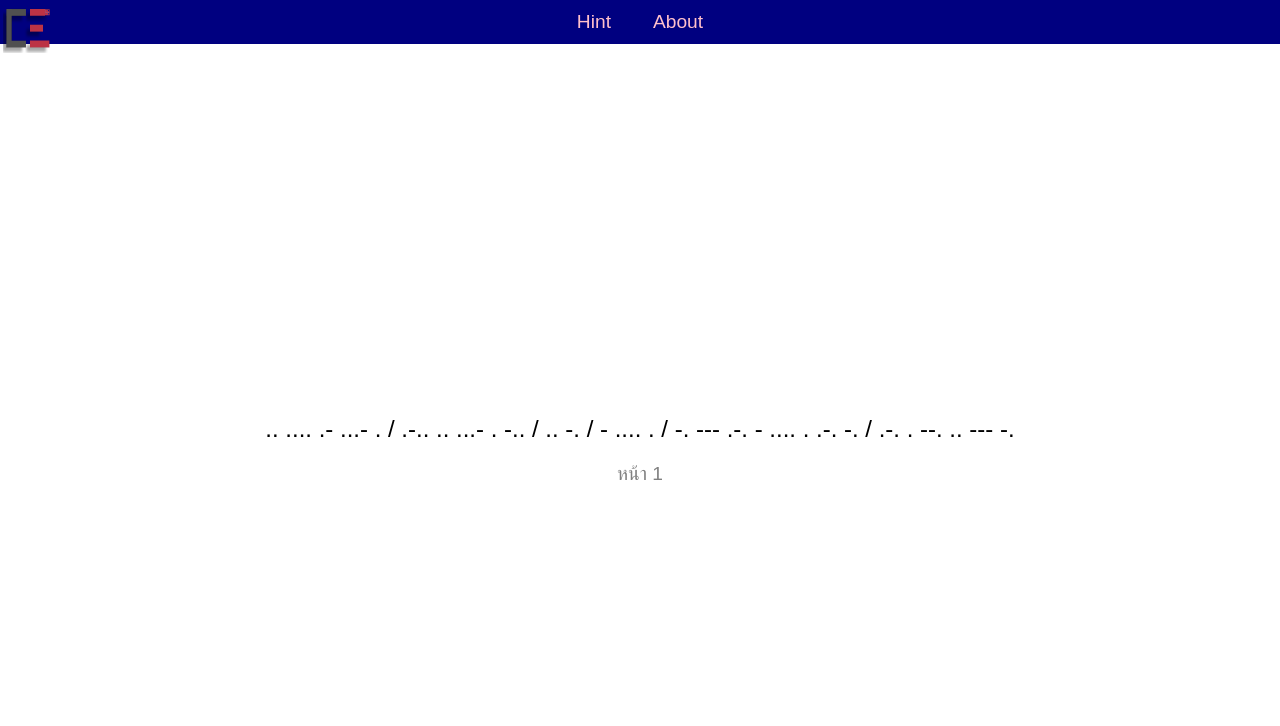
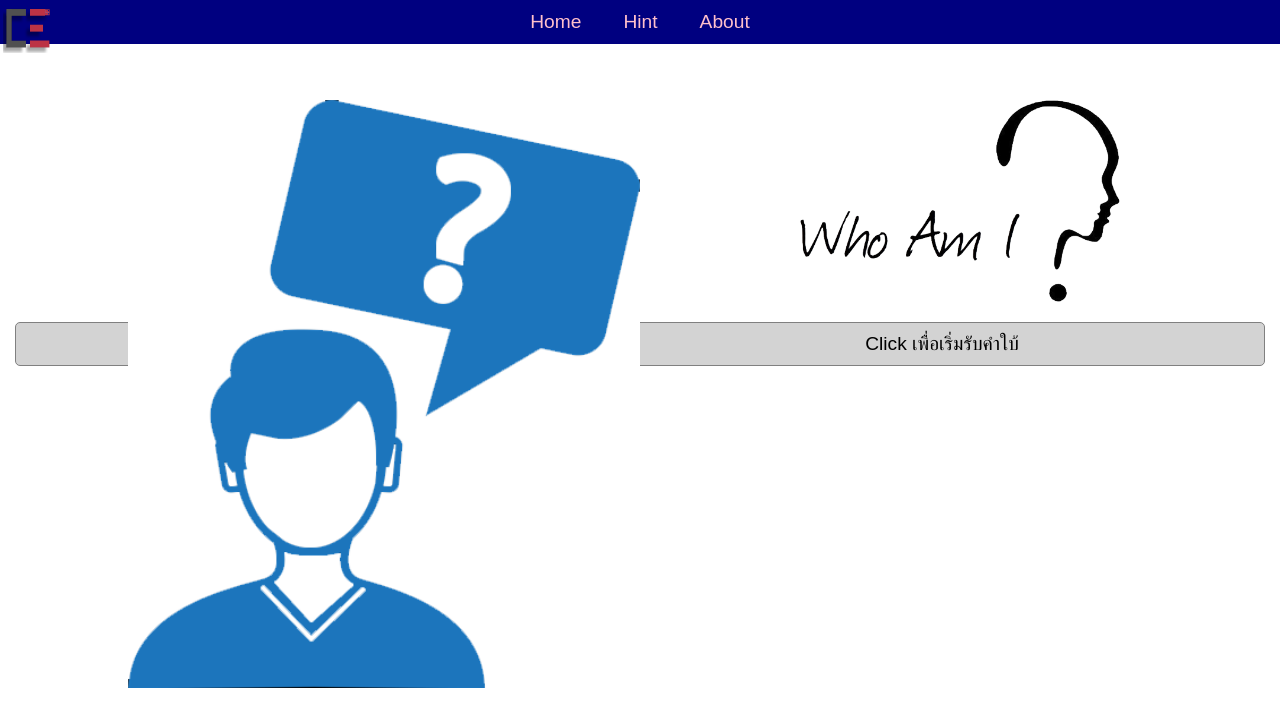
Before and after one commit to cessruboyhandsome/Hint-for-Nong-Coke, a plain HTML site: page index.html in a window 1280 px wide. Drawn offline with Linux system fonts and the light colour scheme.

Commit message:
Update index.html

```diff
--- a/index.html
+++ b/index.html
@@ -7,13 +7,10 @@
     <style>
         body {
             font-family: Arial, sans-serif;
-            display: flex;
-            flex-direction: column;
-            align-items: center;
-            justify-content: center;
-            height: 100vh;
             margin: 0;
         }
+
+        /* Menu styling */
         .menu {
             width: 100%;
             background-color: navy;
@@ -23,10 +20,12 @@
             position: absolute;
             top: 0;
         }
+
         .menu > div {
             position: relative;
             display: inline-block;
         }
+
         .menu a, .menu button {
             color: pink;
             margin: 0 15px;
@@ -36,6 +35,7 @@
             border: none;
             cursor: pointer;
         }
+
         .menu-content {
             display: none;
             position: absolute;
@@ -43,6 +43,7 @@
             min-width: 160px;
             z-index: 1;
         }
+
         .menu-content a {
             color: pink;
             padding: 12px 16px;
@@ -50,35 +51,86 @@
             display: block;
             font-size: 1em;
         }
-         .menu-content a:hover {
+
+        .menu-content a:hover {
             background-color: gray;
         }
+
         .menu div:hover .menu-content {
             display: block;
         }
+
+        /* Page styling */
+        .home, .page {
+            display: none;
+            text-align: center;
+            margin-top: 100px;
+        }
+
+        .home.active, .page.active {
+            display: block;
+        }
+
+        .home .large-image {
+            width: 40%;
+            float: left;
+            margin-left: 10%;
+        }
+
+        .home .medium-image {
+            width: 25%;
+            margin: 0 auto;
+            display: block;
+            margin-top: 5%;
+        }
+
+        .home .button {
+            margin-top: 20px;
+            padding: 10px 20px;
+            font-size: 1.2em;
+            cursor: pointer;
+            background-color: lightgray;
+            border: 1px solid gray;
+            border-radius: 5px;
+            margin-left: 15px;
+            margin-right: 15px;
+        }
+
         .message {
             font-size: 1.5em;
-            margin-bottom: 20px;
-            margin-top: 100px; /* เพิ่มระยะห่างจากเมนู */
-            padding-left: 5cm; /* เพิ่มระยะห่างจากด้านข้าง */
-            padding-right: 5cm; /* เพิ่มระยะห่างจากด้านข้าง */
+            margin: 20px 5cm; /* เพิ่มระยะห่างจากด้านข้าง */
         }
+
         .page-number {
             font-size: 1.2em;
-            color: gray; }
+            color: gray;
+        }
+
+        .hint-menu {
+            font-size: 1.2em;
+            color: gray;
+        }
+
         .icon {
             position: absolute;
             top: 3px;
             left: 3px;
-	    z-index: 2; /* ให้อยู่ทับเมนู */
+            z-index: 2; /* ให้อยู่ทับเมนู */
+            cursor: pointer;
         }
     </style>
 </head>
 <body>
-    <div class="icon">
+    <!-- Icon to go back to home -->
+    <div class="icon" onclick="goHome()">
         <img src="CE 2.png" alt="Icon" width="50" height="50">
     </div>
+
+    <!-- Navigation menu -->
     <div class="menu">
+        <div>
+            <button onclick="goHome()">Home</button>
+        </div>
         <div>
             <button>Hint</button>
             <div class="menu-content">
@@ -95,10 +147,23 @@
             </div>
         </div>
     </div>
-    <div class="message" id="message">.. .... .- ...- . / .-.. .. ...- . -.. / .. -. / - .... . / -. --- .-. - .... . .-. -. / .-. . --. .. --- -.</div>
-    <div class="page-number" id="page-number">หน้า 1</div>
+
+    <!-- Home page -->
+    <div class="home active" id="home">
+        <img src="Q.png" alt="Q" class="large-image">
+        <img src="who.png" alt="Who Am I" class="medium-image">
+        <div class="button" onclick="startHints()">Click เพื่อเริ่มรับคำใบ้</div>
+    </div>
+
+    <!-- Hint pages -->
+    <div class="page" id="page">
+        <div class="message" id="message">.. .... .- ...- . / .-.. .. ...- . -.. / .. -. / - .... . / -. --- .-. - .... . .-. -. / .-. . --. .. --- -.</div>
+        <div class="page-number" id="page-number">คำใบ้ที่ 1</div>
+        <div class="hint-menu">เลือกคำใบ้ถัดไปที่เมนู Hint</div>
+    </div>
 
     <script>
+        /* Variables */
         let currentPage = 0;
         const messages = [
             ".. .... .- ...- . / .-.. .. ...- . -.. / .. -. / - .... . / -. --- .-. - .... . .-. -. / .-. . --. .. --- -.",
@@ -108,10 +173,25 @@
             "ให้นำรหัสในทุกหน้ามาเรียงต่อกัน\nขอให้หาพี่เจอนะพี่รออยู่ อิอิ"
         ];
 
+        /* Function to show a hint page */
         function showPage(page) {
             currentPage = page;
             document.getElementById('message').textContent = messages[currentPage];
-            document.getElementById('page-number').textContent = `หน้า ${currentPage + 1}`;
+            document.getElementById('page-number').textContent = `คำใบ้ที่ ${currentPage + 1}`;
+            document.querySelector('.hint-menu').style.display = 'block';
+            document.getElementById('home').classList.remove('active');
+            document.getElementById('page').classList.add('active');
+        }
+
+        /* Function to start showing hints */
+        function startHints() {
+            showPage(0);
+        }
+
+        /* Function to go back to home page */
+        function goHome() {
+            document.getElementById('home').classList.add('active');
+            document.getElementById('page').classList.remove('active');
         }
     </script>
 </body>
```
